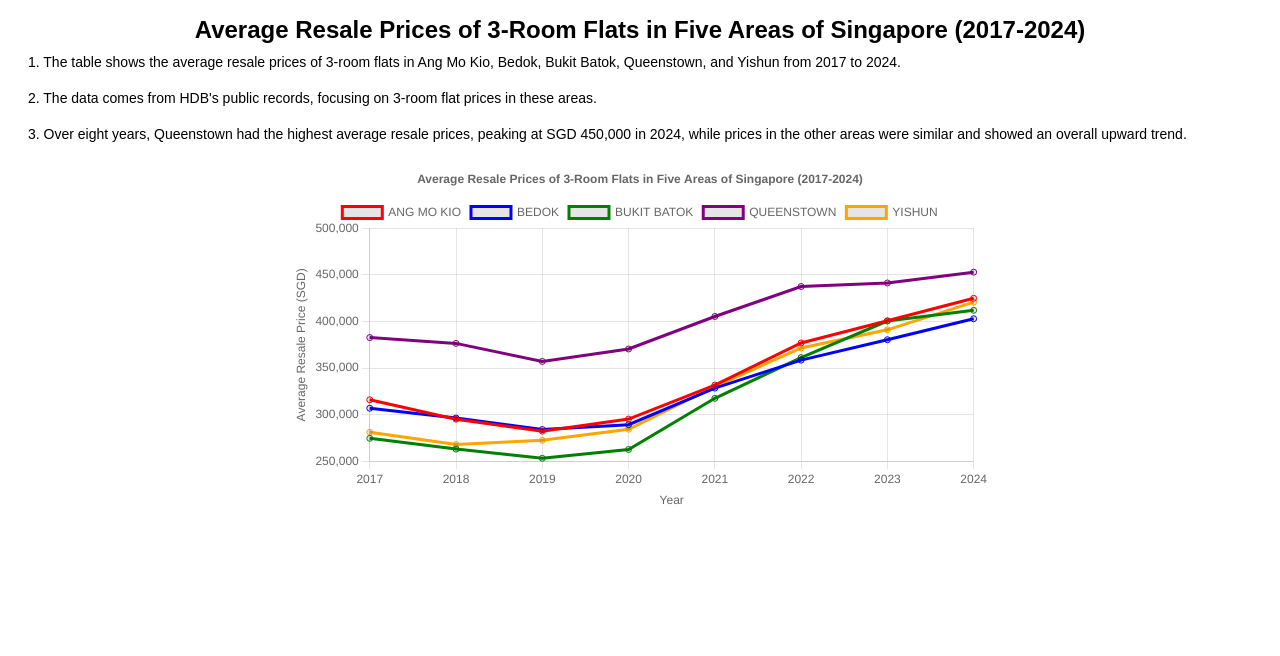
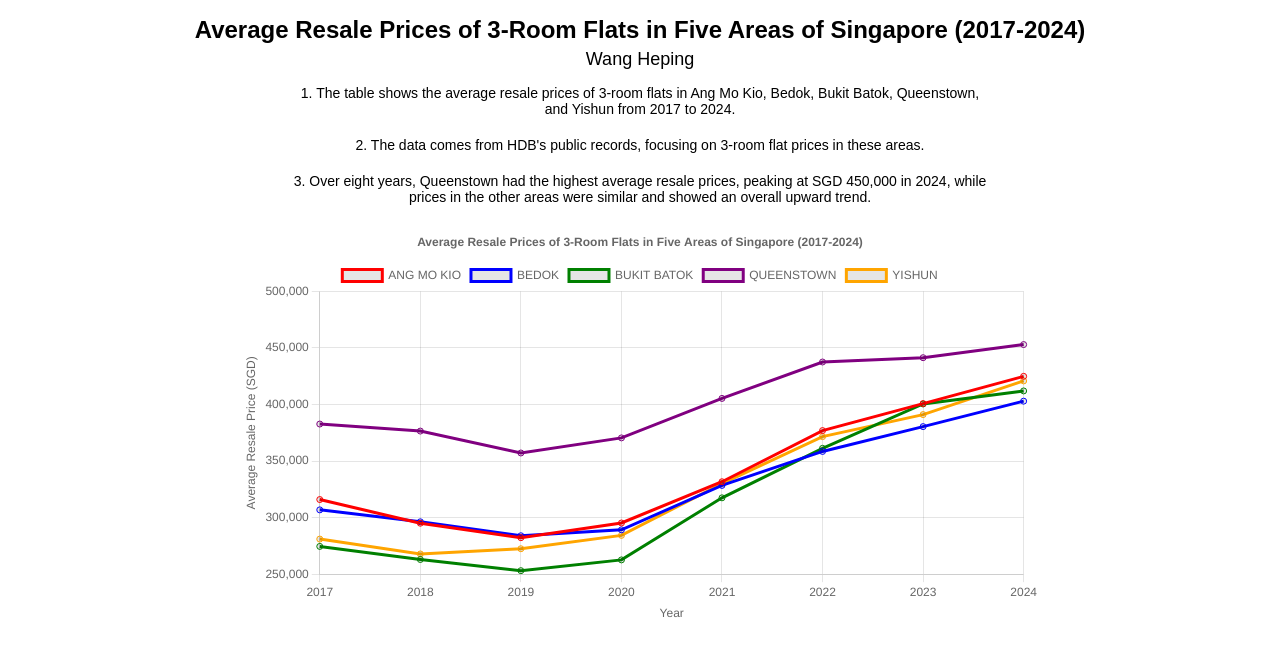
Before and after one commit to PeaceWang110/HCDIV-3, a plain HTML site: page index.html in a window 1280 px wide. Drawn offline with nearby package versions, Linux system fonts and the light colour scheme.

Commit message:
Update index.html

```diff
--- a/index.html
+++ b/index.html
@@ -12,25 +12,32 @@
         h1 {
             font-size: 24px;
             text-align: center;
-            margin-bottom: 10px;
+            margin-bottom: 5px;
+        }
+        .name {
+            font-size: 18px;
+            text-align: center;
+            margin-bottom: 15px;
         }
         p {
             font-size: 14px;
-            text-align: justify;
-            margin: 0 20px 20px 20px;
+            text-align: center;
+            margin: 0 auto 20px;
+            max-width: 700px;
         }
         canvas {
             display: block;
-            margin: 0 auto;
+            margin: 20px auto;
         }
     </style>
 </head>
 <body>
     <h1>Average Resale Prices of 3-Room Flats in Five Areas of Singapore (2017-2024)</h1>
+    <div class="name">Wang Heping</div>
     <p>1. The table shows the average resale prices of 3-room flats in Ang Mo Kio, Bedok, Bukit Batok, Queenstown, and Yishun from 2017 to 2024.</p>
     <p>2. The data comes from HDB's public records, focusing on 3-room flat prices in these areas.</p>
     <p>3. Over eight years, Queenstown had the highest average resale prices, peaking at SGD 450,000 in 2024, while prices in the other areas were similar and showed an overall upward trend.</p>
-    <canvas id="priceTrendChart" width="700" height="350"></canvas>
+    <canvas id="priceTrendChart" width="800" height="400"></canvas>
     <script>
         const ctx = document.getElementById('priceTrendChart').getContext('2d');
         const data = {
```
